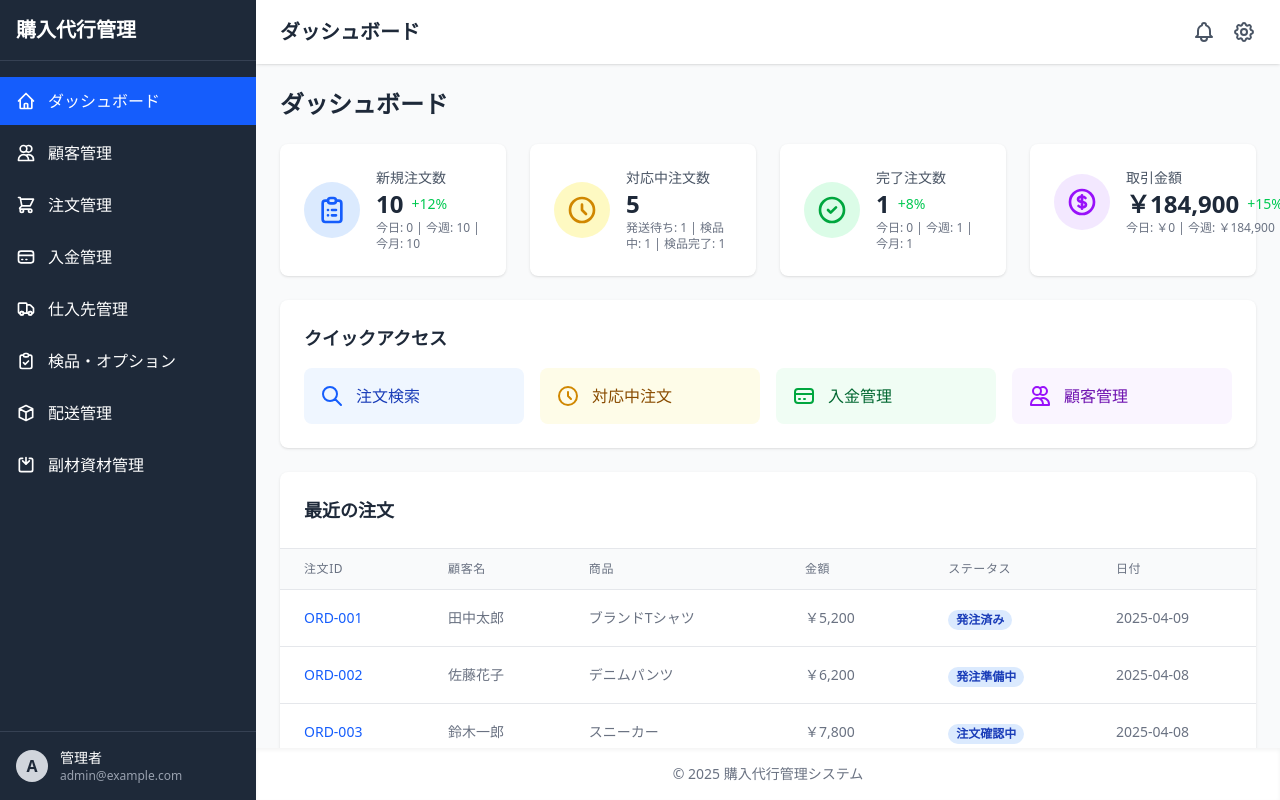
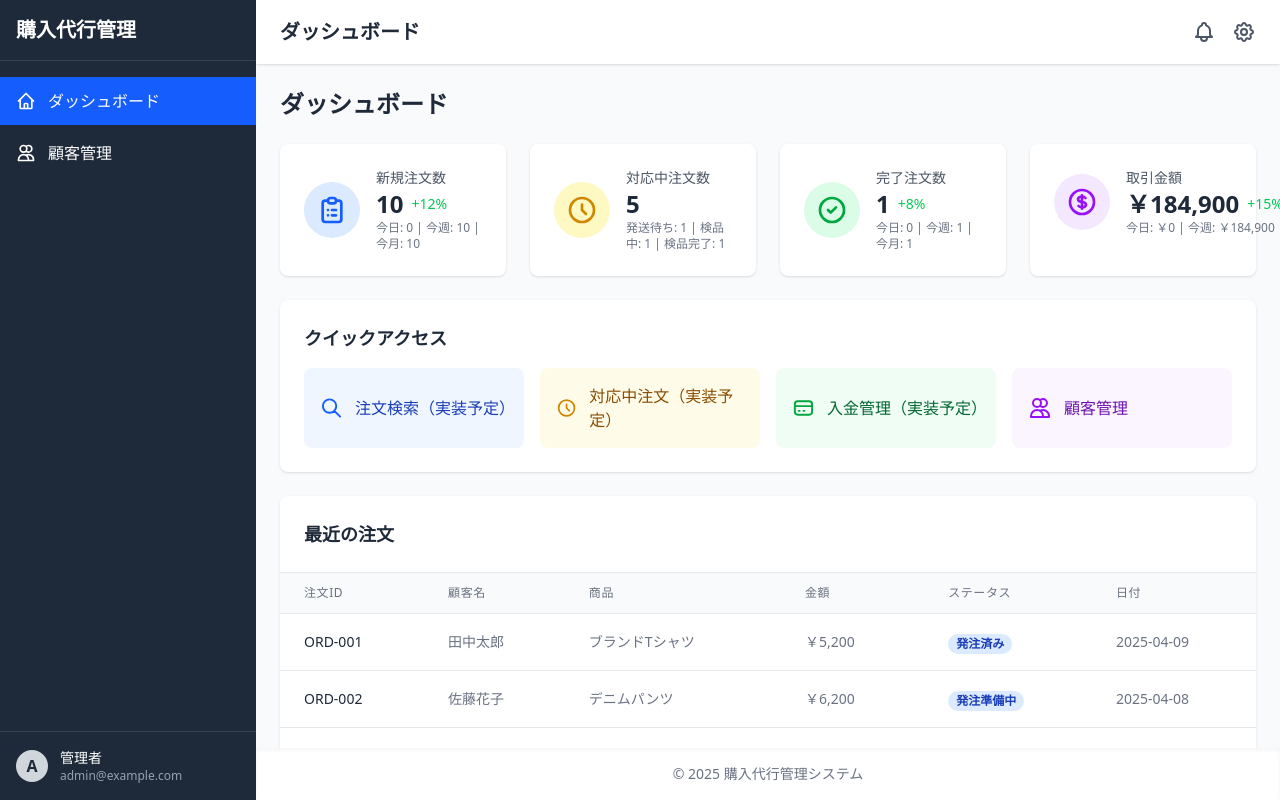
Before and after one commit to gamadofu/demo-ansk, a SvelteKit app: page / in a window 1280 px wide. Built offline with nearby package versions, Linux system fonts and the light colour scheme.

Commit message:
ビルドエラー4

```diff
--- a/src/lib/components/Sidebar.svelte
+++ b/src/lib/components/Sidebar.svelte
@@ -10,12 +10,13 @@
   const menuItems: MenuItem[] = [
     { title: 'ダッシュボード', path: '/', icon: 'home' },
     { title: '顧客管理', path: '/customers', icon: 'users' },
-    { title: '注文管理', path: '/orders', icon: 'shopping-cart' },
-    { title: '入金管理', path: '/payments', icon: 'credit-card' },
-    { title: '仕入先管理', path: '/suppliers', icon: 'truck' },
-    { title: '検品・オプション', path: '/inspections', icon: 'check-square' },
-    { title: '配送管理', path: '/shipping', icon: 'package' },
-    { title: '副材資材管理', path: '/materials', icon: 'box' },
+    // 実装予定のページはコメントアウト
+    // { title: '注文管理', path: '/orders', icon: 'shopping-cart' },
+    // { title: '入金管理', path: '/payments', icon: 'credit-card' },
+    // { title: '仕入先管理', path: '/suppliers', icon: 'truck' },
+    // { title: '検品・オプション', path: '/inspections', icon: 'check-square' },
+    // { title: '配送管理', path: '/shipping', icon: 'package' },
+    // { title: '副材資材管理', path: '/materials', icon: 'box' },
   ];
 </script>
 
--- a/src/routes/+page.svelte
+++ b/src/routes/+page.svelte
@@ -97,26 +97,26 @@
 	<div class="bg-white rounded-lg shadow p-6">
 		<h2 class="text-lg font-semibold text-gray-800 mb-4">クイックアクセス</h2>
 		<div class="grid grid-cols-1 md:grid-cols-2 lg:grid-cols-4 gap-4">
-			<a href="/orders/search" class="flex items-center p-4 bg-blue-50 rounded-lg hover:bg-blue-100 transition-colors">
+			<div class="flex items-center p-4 bg-blue-50 rounded-lg">
 				<svg class="w-6 h-6 text-blue-600" fill="none" stroke="currentColor" viewBox="0 0 24 24" xmlns="http://www.w3.org/2000/svg">
 					<path stroke-linecap="round" stroke-linejoin="round" stroke-width="2" d="M21 21l-6-6m2-5a7 7 0 11-14 0 7 7 0 0114 0z"></path>
 				</svg>
-				<span class="ml-3 text-blue-800 font-medium">注文検索</span>
-			</a>
+				<span class="ml-3 text-blue-800 font-medium">注文検索（実装予定）</span>
+			</div>
 
-			<a href="/orders/processing" class="flex items-center p-4 bg-yellow-50 rounded-lg hover:bg-yellow-100 transition-colors">
+			<div class="flex items-center p-4 bg-yellow-50 rounded-lg">
 				<svg class="w-6 h-6 text-yellow-600" fill="none" stroke="currentColor" viewBox="0 0 24 24" xmlns="http://www.w3.org/2000/svg">
 					<path stroke-linecap="round" stroke-linejoin="round" stroke-width="2" d="M12 8v4l3 3m6-3a9 9 0 11-18 0 9 9 0 0118 0z"></path>
 				</svg>
-				<span class="ml-3 text-yellow-800 font-medium">対応中注文</span>
-			</a>
+				<span class="ml-3 text-yellow-800 font-medium">対応中注文（実装予定）</span>
+			</div>
 
-			<a href="/payments" class="flex items-center p-4 bg-green-50 rounded-lg hover:bg-green-100 transition-colors">
+			<div class="flex items-center p-4 bg-green-50 rounded-lg">
 				<svg class="w-6 h-6 text-green-600" fill="none" stroke="currentColor" viewBox="0 0 24 24" xmlns="http://www.w3.org/2000/svg">
 					<path stroke-linecap="round" stroke-linejoin="round" stroke-width="2" d="M3 10h18M7 15h1m4 0h1m-7 4h12a3 3 0 003-3V8a3 3 0 00-3-3H6a3 3 0 00-3 3v8a3 3 0 003 3z"></path>
 				</svg>
-				<span class="ml-3 text-green-800 font-medium">入金管理</span>
-			</a>
+				<span class="ml-3 text-green-800 font-medium">入金管理（実装予定）</span>
+			</div>
 
 			<a href="/customers" class="flex items-center p-4 bg-purple-50 rounded-lg hover:bg-purple-100 transition-colors">
 				<svg class="w-6 h-6 text-purple-600" fill="none" stroke="currentColor" viewBox="0 0 24 24" xmlns="http://www.w3.org/2000/svg">
@@ -147,7 +147,7 @@
 				<tbody class="bg-white divide-y divide-gray-200">
 					{#each recentOrders as order}
 					<tr>
-						<td class="px-6 py-4 whitespace-nowrap text-sm font-medium text-blue-600"><a href="/orders/{order.id}">{order.id}</a></td>
+						<td class="px-6 py-4 whitespace-nowrap text-sm font-medium text-gray-800">{order.id}</td>
 						<td class="px-6 py-4 whitespace-nowrap text-sm text-gray-500">{order.customer}</td>
 						<td class="px-6 py-4 whitespace-nowrap text-sm text-gray-500">{order.product}</td>
 						<td class="px-6 py-4 whitespace-nowrap text-sm text-gray-500">{formatCurrency(order.amount)}</td>
@@ -161,7 +161,7 @@
 			</table>
 		</div>
 		<div class="p-4 border-t border-gray-200 bg-gray-50 text-right">
-			<a href="/orders" class="text-blue-600 hover:text-blue-800 text-sm font-medium">すべての注文を表示 &rarr;</a>
+			<span class="text-gray-500 text-sm font-medium">すべての注文を表示（実装予定）</span>
 		</div>
 	</div>
 </div>
--- a/src/routes/customers/[id]/edit/+page.server.ts
+++ b/src/routes/customers/[id]/edit/+page.server.ts
@@ -2,8 +2,8 @@ import { error, redirect } from '@sveltejs/kit';
 import type { Actions, PageServerLoad } from './$types';
 import { mockCustomers } from '$lib/data/mockCustomers';
 
-// SSGの設定
-export const prerender = true;
+// フォームアクションを含むページはプリレンダリングできない
+export const prerender = false;
 
 export const load: PageServerLoad = async ({ params }) => {
   const customerId = params.id;
--- a/src/routes/customers/new/+page.server.ts
+++ b/src/routes/customers/new/+page.server.ts
@@ -2,8 +2,8 @@ import { redirect } from '@sveltejs/kit';
 import type { Actions, PageServerLoad } from './$types';
 import { mockCustomers } from '$lib/data/mockCustomers';
 
-// SSGの設定
-export const prerender = true;
+// フォームアクションを含むページはプリレンダリングできない
+export const prerender = false;
 
 export const load: PageServerLoad = async () => {
   // 新規顧客登録ページのロード処理
--- a/svelte.config.js
+++ b/svelte.config.js
@@ -6,7 +6,19 @@ const config = {
 	preprocess: vitePreprocess(),
 
 	kit: {
-		adapter: adapter()
+		adapter: adapter(),
+		prerender: {
+			handleHttpError: ({ path, referrer, message }) => {
+				// フォームアクションを含むページのエラーを無視
+				if (path.includes('/customers/new') || path.includes('/edit')) {
+					return;
+				}
+
+				// それ以外のエラーは通常通り処理
+				console.error(`${path} からのエラー: ${message}`);
+				throw new Error(message);
+			}
+		}
 	}
 };
 
```
Also changed, not shown: 1 other file (tests, documents, lock files or other folders).
